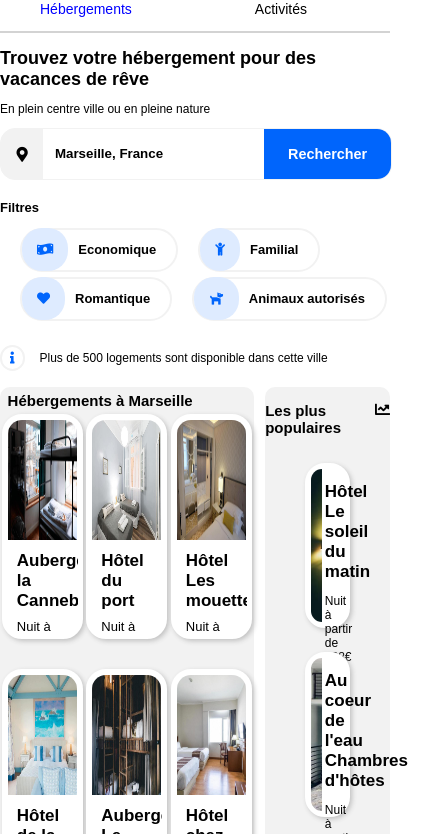
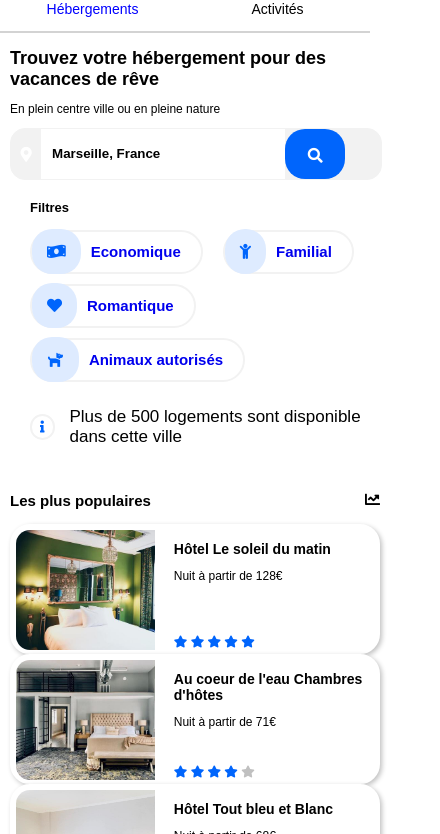
Before and after one commit to Plo-K2on/P2_Hugo_CAFFIN, a plain HTML site: page Maquette P2 Denis 01092021/index.html in a window 390 px wide. Shown: the part 71-905 px from the top of the page, 440 px wide, since content can reach past the window. Drawn offline with Linux system fonts and the light colour scheme; files that its build step writes are made by us from their sources; files whose address does not match are found by name; a web font is replaced by a local one.

Commit message:
session 08092021

```diff
--- a/Maquette P2 Denis 01092021/index.html
+++ b/Maquette P2 Denis 01092021/index.html
@@ -15,13 +15,13 @@
           <a href="#"><img src="./images/logo/Reservia.svg" alt="logo"/></a>
           <nav>
                <ul>
-                <li>
+                    <li class="mobile">
                          <a href="#hebergements"><p>Hébergements</p></a>
                     </li>
-                <li>
+                    <li class="mobile">
                          <a href="#activites"><p style="color: black;">Activités</p></a>
                     </li>
-                <li>
+                    <li class="desktop">
                          <a class="inscrire" href="#"><p><strong>S'inscrire</strong></p></a>
                     </li>
                </ul>
@@ -33,16 +33,18 @@
           <div id="recherche">
                <i class="fas fa-map-marker-alt"></i>
                <input type="text" name="lieu" id="lieu" placeholder="Marseille, France" />
-            <p>Rechercher</p>
+               <!-- <p>Rechercher</p> -->
+               <button type="button" class="desktop">Rechercher</button>
+               <button type="button" class="mobile"><i class="fas fa-search"></i></button>
           </div>
 
           <div id="filtres">
                <span>Filtres</span>
                <ul>
-                <li id="economique"><i class="fas fa-money-bill-wave"></i>Economique</li>
-                <li id="familial"><i class="fas fa-solid fa-child"></i>Familial</li>
-                <li id="romantique"><i class="fas fa-solid fa-heart"></i>Romantique</li>
-                <li id="animaux"><i class="fas fa-solid fa-dog"></i>Animaux autorisés</li>
+                    <li id="economique"><a href="#"><i class="fas fa-money-bill-wave"></i>Economique</a></li>
+                    <li id="familial"><a href="#"><i class="fas fa-solid fa-child"></i>Familial</a></li>
+                    <li id="romantique"><a href="#"><i class="fas fa-solid fa-heart"></i>Romantique</a></li>
+                    <li id="animaux"><a href="#"><i class="fas fa-solid fa-dog"></i>Animaux autorisés</a></li>
                </ul>
           </div>
 
@@ -311,7 +313,7 @@
                <div class="colonne">
 
                     <h2>A propos</h2>
-                <a href="#"><p>Fontionnement du site</p></a>
+                    <p>Fontionnement du site</p></a>
                     <p>Conditions générales de ventes</p>
                     <p>Données et confidentialité</p>
 
--- a/Maquette P2 Denis 01092021/style.css
+++ b/Maquette P2 Denis 01092021/style.css
@@ -51,7 +51,7 @@ nav ul{
 }
 nav ul li{
     margin-left: 20px;
-    list-style: none;
+    display: flex;
     /* display: flex;
     flex-direction: row; */
 }
@@ -64,10 +64,6 @@ nav ul li a{
 nav ul li a p {
     color: blue;
 }
-/* nav ul li a:hover{
-    text-decoration: underline;
-    color: red;
-} */
 
 /* rechercher */
 #recherche {
@@ -100,18 +96,16 @@ nav ul li a p {
 #recherche input::placeholder{
     color:black;
 }
-#recherche p {
+#recherche button {
     background-color: #0065FC;
     color: white;
-    padding: 0;
-    margin: auto;
     width: 150px;
-    height: 50px;
-    display: flex;
-    justify-content: space-evenly;
-    align-items: center;
     font-weight: bold;
-    font-size: larger;
+    font-size: 16px;
+    border: none;
+}
+#recherche .mobile{
+    display: none;
 }
 
 /* Filtres */
@@ -135,7 +129,15 @@ nav ul li a p {
     height: 40px;
     align-items: center;
     padding: 0 20px 0 0px;
+    color: black;
 }
+#filtres ul li a{
+    text-decoration: none;
+}
+#filtres ul li a:hover{
+    color: red;
+}
+
 #filtres ul li i{
     padding: 15px;
     background-color: #DEEBFF;
@@ -219,7 +221,7 @@ main .conteneur{
     flex-direction: column;
     justify-content: space-between;
     height: 80px;
-    margin: 10px 10px 0px 10px;
+    margin: 15px 10px 0px 10px;
 }
 .hebergements figure figcaption p{
     font-size: 13px;
@@ -350,9 +352,8 @@ main .conteneur{
 footer{
     display: flex;
     justify-content: space-between;
-    margin-top: 250px;
+    margin-top: 50px;
     background-color: #F2F2F2;
-    margin: 60px -50px  -50px;
     padding: 60px;
 
 }
@@ -367,28 +368,66 @@ footer a{
 /* mobile */
 @media screen and (max-width: 870px) {
     body{
-        margin: 10px 0 20px 0;
+        margin: 10px 10px 10px 10px;
     }
     nav {
         position: relative;
         width: 100%;
         border-bottom: 2px solid lightgray;
+        margin: 0 -10px 0 -10px;
     }
     nav ul{
+        display: flex;
         width: 100%;
-        justify-content: space-between;
         margin-bottom: 0;
+        padding: 0;
     }
     nav ul li {
         margin-left: 0;
     }
+    nav ul .mobile {
+        display: flex;
+        justify-content: space-around;
+        width: 50%;
+        margin: 0;
+        padding: 0;
+    }
+    nav ul li:hover {
+        border-top: none;
+        border-bottom: 2px solid #0065FC;
+    }
+    /*h2 {
+        margin: 25px 25px 15px 20px;
+        font-size: 24px;
+    }
+    p {
+        margin: 0 25px 30px 20px;
+        font-size: 15px;
+    } */
     #recherche{
         width: 100%;
+    }
+    #recherche i {
+        width: 30px;
+        color: white;
+        margin-bottom: 5px;
+    }
+    #recherche .mobile{
+        display: block;
+        width: 60px;
+        border-radius: 20px;
+    }
+    #recherche .desktop{
+        display: none;
     }
     nav ul li .inscrire{
         position: absolute;
         top: -40px;
         right: 20px;
+    }
+    nav ul li .inscrire:hover{
+        border-top: 1px solid #0065FC;
+
     }
     #filtres {
         margin-top: 20px;
@@ -396,11 +435,100 @@ footer a{
         flex-direction: column;
         align-items: flex-start;
     }
+    #filtres span{
+        margin: 0 0 0 20px;
+    }
     #filtres ul{
         flex-wrap: wrap;
-        padding-left: 0;
+        margin-left: -40px;
+        font-size: 15px;
     }
     #filtres ul li{
-        margin-bottom: 5px;
+        margin-bottom: 10px;
+    }
+    #info p{
+        margin: 0 0 20px 0;
+        font-size: 17px;
+    }
+    #info i{
+        margin-left: 20px;
+        margin-bottom: 20px;
+    }
+    main {
+        display: flex;
+        flex-direction: column-reverse;
+        width: 100%;
+    }
+    main aside {
+        width: 100%;
+        /* margin-bottom: 40px; */
+    }
+
+    .conteneur p{
+        /* margin: 30px 40px 10px 30px */
+    }
+
+    .populaires figure{
+        /* width: 100%; */
+        height: 120px;
+        margin: 0;
+    }
+    .populaires figure figcaption h2{
+        /* margin: 10px 0 5px -5px; */
+        font-size: 14px
+    }
+    .populaires figure figcaption p{
+        /* margin: 10px 0 5px -5px; */
+    }
+
+
+    main .conteneur{
+        width: 100%;
+        background: none;
+    }
+    .hebergements{
+        flex-direction: column;
+        /* width: 300%; */
+        /* margin-left: 15px; */
+    }
+    .hebergements figure{
+        max-width: unset;
+    }
+    .hebergements figure figcaption{
+        /* margin: 5px 10px 0px 10px; */
+    }
+    /* .hebergements figure figcaption p{
+
+    } */
+
+
+    .activites{
+        flex-direction: column;
+        height: auto;
+        margin: 0;
+    }
+    .activites .colonne {
+        width: 100%;;
+    }
+    .activites .colonne figure{
+        margin-bottom: 20px;
+    }
+    .activites .colonne figure .image{
+        height: 10px;
+    }
+
+
+    footer{
+        flex-direction: column;
+        padding: 20px 20px;
+    }
+
+    footer h2{
+        margin: 20px 0 15px 20px;
+        font-size: 16px;
+    }
+    footer p{
+        margin: 0 0 15px 20px;
+        font-size: 14px;
     }
 }
--- a/style.css
+++ b/style.css
@@ -59,7 +59,7 @@ nav ul li:hover{
     border-top: 1px solid #0065FC;
 }
 nav ul li a{
-    text-decoration: none ;
+    text-decoration: none;
 }
 nav ul li a p {
     color: blue;
@@ -86,12 +86,13 @@ nav ul li a p {
     padding: 10px 0;
 }
 #recherche input {
-    width: 60%;
+    width: 66%;
     padding: 3%;
     margin: 0;
     color: black;
     border: hidden;
     font-weight: bold;
+    font-size: 15px;
 }
 #recherche input::placeholder{
     color:black;
@@ -99,15 +100,10 @@ nav ul li a p {
 #recherche button {
     background-color: #0065FC;
     color: white;
-    padding: 0;
-    margin: auto;
     width: 150px;
-    height: 50px;
-    display: flex;
-    justify-content: space-evenly;
-    align-items: center;
     font-weight: bold;
-    font-size: larger;
+    font-size: 16px;
+    border: none;
 }
 #recherche .mobile{
     display: none;
@@ -357,9 +353,8 @@ main .conteneur{
 footer{
     display: flex;
     justify-content: space-between;
-    margin-top: 250px;
+    margin-top: 50px;
     background-color: #F2F2F2;
-    margin: 60px -50px  -50px;
     padding: 60px;
 
 }
@@ -374,35 +369,56 @@ footer a{
 /* mobile */
 @media screen and (max-width: 870px) {
     body{
-        margin: 10px 0 20px 0;
+        margin: 10px 10px 10px 10px;
     }
     nav {
         position: relative;
         width: 100%;
         border-bottom: 2px solid lightgray;
+        margin: 0 -10px 0 -10px;
     }
     nav ul{
+        display: flex;
         width: 100%;
-        justify-content: space-between;
         margin-bottom: 0;
+        padding: 0;
     }
-    nav ul li {
-        margin-left: 0;
+    nav ul .mobile {
+        display: flex;
+        justify-content: space-around;
+        width: 50%;
+        margin: 0;
+        padding: 0;
     }
-    h2 {
+    nav ul li:hover {
+        border-top: none;
+        border-bottom: 2px solid #0065FC;
+    }
+    /* h2 {
         margin: 25px 25px 15px 20px;
         font-size: 24px;
     }
     p {
         margin: 0 25px 30px 20px;
         font-size: 15px;
-    }
+    } */
     #recherche{
         width: 100%;
-        margin: 0 0 0 20px;
+    }
+    #recherche i {
+        width: 30px;
+        margin: 10px 10px 0 10px;
     }
     #recherche .mobile{
         display: block;
+        width: 60px;
+        border-radius: 20px;
+
+    }
+    #recherche .mobile i{
+        color: white;
+        margin-bottom: 5px;
+        margin-top: 7px;
     }
     #recherche .desktop{
         display: none;
@@ -412,6 +428,10 @@ footer a{
         top: -40px;
         right: 20px;
     }
+    nav ul li .inscrire:hover{
+        border-top: 1px solid #0065FC;
+    }
+
     #filtres {
         margin-top: 20px;
         display: flex;
@@ -434,7 +454,7 @@ footer a{
         font-size: 17px;
     }
     #info i{
-        margin-left: 20px;
+        margin: 0 0 20px 0;
         margin-bottom: 20px;
     }
     main {
@@ -443,58 +463,55 @@ footer a{
         width: 100%;
     }
     main aside {
-        width: 90%;
-        margin-bottom: 40px;
+        width: 100%;
+        /* margin-bottom: 40px; */
     }
 
-    .conteneur p{
+    /* .conteneur p{
         margin: 30px 40px 10px 30px
-    }
+    } */
 
     .populaires figure{
-        width: 100%;
+        /* width: 100%; */
         height: 120px;
+        margin: 0;
     }
-    /* .populaires figure .image{
-        width: 40%;
-    } */
-    /*.populaires figure figcaption{
-
-    }*/
     .populaires figure figcaption h2{
-        margin: 10px 0 5px -5px;
+        /* margin: 10px 0 5px -5px; */
         font-size: 14px
     }
-    .populaires figure figcaption p{
+    /* .populaires figure figcaption p{
         margin: 10px 0 5px -5px;
-    }
+    } */
 
 
     main .conteneur{
-        width: 90%;
+        width: 100%;
         background: none;
     }
     .hebergements{
         flex-direction: column;
-        width: 300%;
-        margin-left: 15px;
+        /* width: 300%;
+        margin-left: 15px; */
     }
-    /* .hebergements figure{
-
-    } */
-    .hebergements figure figcaption{
+    .hebergements figure{
+        max-width: unset;
+    }
+    /* .hebergements figure figcaption{
         margin: 5px 10px 0px 10px;
     }
-    /* .hebergements figure figcaption p{
+    .hebergements figure figcaption p{
 
     } */
 
 
     .activites{
         flex-direction: column;
-        width: 380%;
-        margin: 0 20px 0 20px;
         height: auto;
+        margin: 0;
+    }
+    .activites .colonne{
+        width: 100%;
     }
     .activites .colonne figure{
         margin-bottom: 20px;
@@ -502,15 +519,18 @@ footer a{
     .activites .colonne figure .image{
         height: 10px;
     }
-    .activites .colonne figure figcaption h2 {
-        margin: -2px 0 0 0;
-    }
-
 
     footer{
         flex-direction: column;
+        padding: 20px 20px;
+    }
+
+    footer h2{
+        margin: 20px 0 15px 20px;
+        font-size: 16px;
     }
     footer p{
         margin: 0 0 15px 20px;
+        font-size: 14px;
     }
 }
```
Also changed, not shown: index.html (+3 -3 lines). Lines whose indentation alone changed are shown as unchanged.
